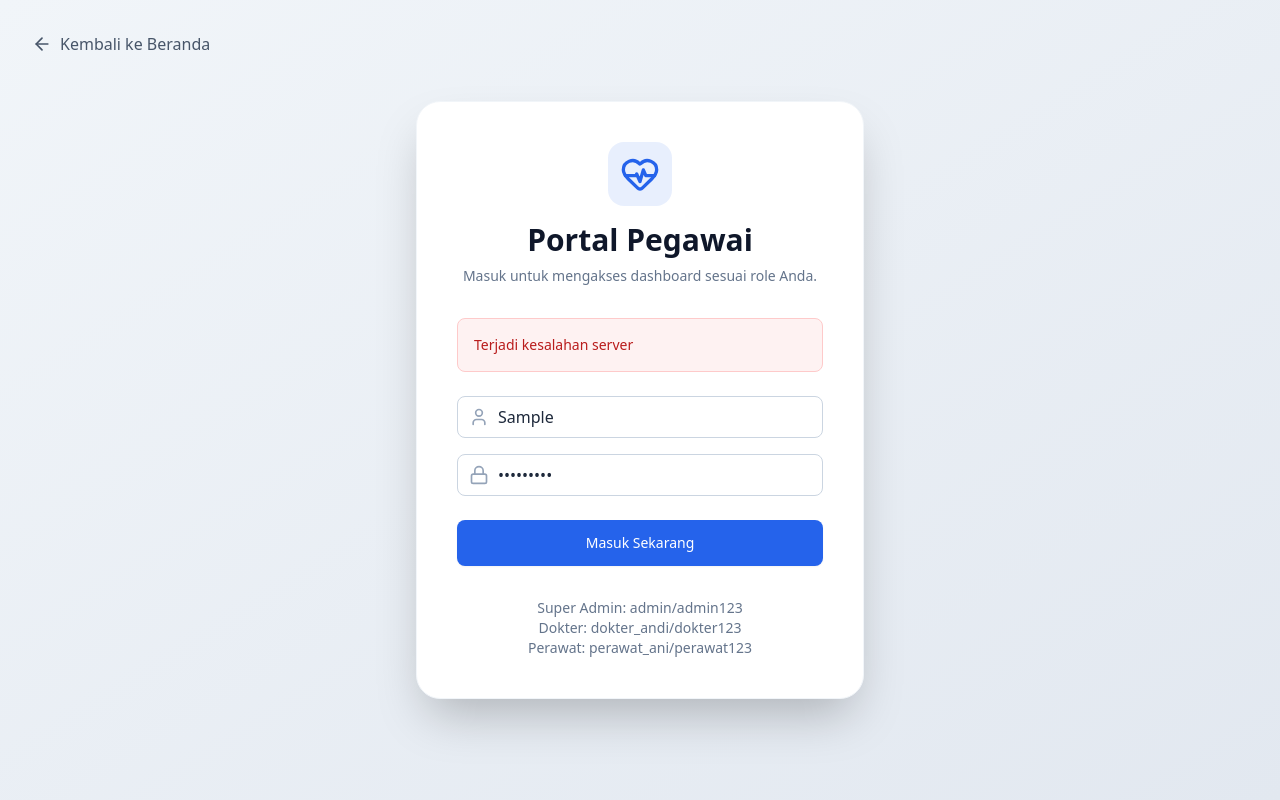
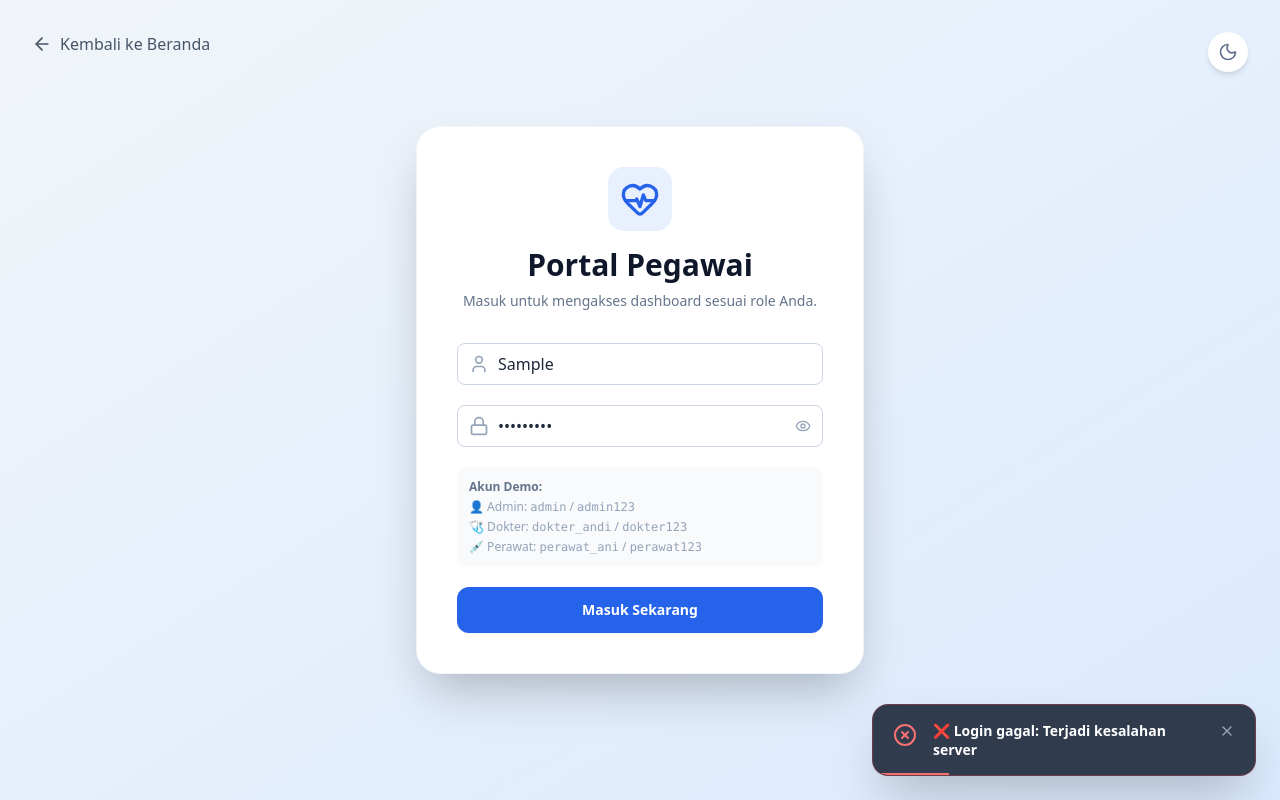
Before and after one commit to vandiehard/RumahSakit, a React app in the folder frontend/: page /login in a window 1280 px wide. Both pictures are taken after typing "Sample", "Sample123" into the empty fields and a click on the button "Masuk Sekarang". Built offline with nearby package versions, Linux system fonts and the light colour scheme; no server answers; the HTML template or start-up script is replaced by a standard one.

Commit message:
update pop up message

```diff
--- /dev/null
+++ b/frontend/src/components/Toast.jsx
@@ -0,0 +1,152 @@
+import React, { useEffect, useState } from 'react';
+import { CheckCircle, XCircle, AlertTriangle, Info, X } from 'lucide-react';
+
+const ICONS = {
+  success: <CheckCircle className="h-6 w-6 text-emerald-400" />,
+  error:   <XCircle    className="h-6 w-6 text-red-400"     />,
+  warning: <AlertTriangle className="h-6 w-6 text-amber-400" />,
+  info:    <Info       className="h-6 w-6 text-blue-400"    />,
+};
+
+const BARS = {
+  success: 'bg-emerald-400',
+  error:   'bg-red-400',
+  warning: 'bg-amber-400',
+  info:    'bg-blue-400',
+};
+
+const BORDERS = {
+  success: 'border-emerald-500/30',
+  error:   'border-red-500/30',
+  warning: 'border-amber-500/30',
+  info:    'border-blue-500/30',
+};
+
+/**
+ * Toast – standalone popup notification.
+ *
+ * Props:
+ *  message  : string   – text to display
+ *  type     : 'success' | 'error' | 'warning' | 'info'
+ *  duration : number   – ms before auto-close  (default 3500)
+ *  onClose  : () => void
+ */
+const Toast = ({ message, type = 'info', duration = 3500, onClose }) => {
+  const [visible, setVisible] = useState(false);
+  const [progress, setProgress] = useState(100);
+
+  useEffect(() => {
+    // Animate in
+    const showTimer = setTimeout(() => setVisible(true), 10);
+
+    // Progress bar countdown
+    const step = 50;
+    const decrement = (step / duration) * 100;
+    const interval = setInterval(() => {
+      setProgress(prev => {
+        const next = prev - decrement;
+        return next < 0 ? 0 : next;
+      });
+    }, step);
+
+    // Auto close
+    const closeTimer = setTimeout(() => handleClose(), duration);
+
+    return () => {
+      clearTimeout(showTimer);
+      clearTimeout(closeTimer);
+      clearInterval(interval);
+    };
+  }, []);
+
+  const handleClose = () => {
+    setVisible(false);
+    setTimeout(() => onClose?.(), 400);
+  };
+
+  return (
+    <div
+      className={`
+        relative overflow-hidden flex items-start gap-4 w-full max-w-sm
+        bg-slate-800/90 dark:bg-slate-900/95 backdrop-blur-md
+        border ${BORDERS[type]}
+        rounded-2xl shadow-2xl px-5 py-4
+        transition-all duration-400 ease-in-out
+        ${visible ? 'opacity-100 translate-x-0' : 'opacity-0 translate-x-10'}
+      `}
+    >
+      {/* Icon */}
+      <div className="mt-0.5 shrink-0">{ICONS[type]}</div>
+
+      {/* Text */}
+      <div className="flex-1 min-w-0">
+        <p className="text-sm font-semibold text-white leading-snug">{message}</p>
+      </div>
+
+      {/* Close */}
+      <button
+        onClick={handleClose}
+        className="shrink-0 text-slate-400 hover:text-white transition mt-0.5"
+      >
+        <X className="h-4 w-4" />
+      </button>
+
+      {/* Progress bar */}
+      <div
+        className={`absolute bottom-0 left-0 h-0.5 ${BARS[type]} transition-all`}
+        style={{ width: `${progress}%`, transitionDuration: '50ms' }}
+      />
+    </div>
+  );
+};
+
+/**
+ * ToastContainer – renders the queue of toasts.
+ * Place once at the root of your app.
+ *
+ * Props:
+ *  toasts  : Array<{ id, message, type, duration }>
+ *  remove  : (id) => void
+ */
+export const ToastContainer = ({ toasts, remove }) => (
+  <div className="fixed bottom-6 right-6 z-[999] flex flex-col gap-3 pointer-events-none">
+    {toasts.map(t => (
+      <div key={t.id} className="pointer-events-auto">
+        <Toast
+          message={t.message}
+          type={t.type}
+          duration={t.duration}
+          onClose={() => remove(t.id)}
+        />
+      </div>
+    ))}
+  </div>
+);
+
+/**
+ * useToast – hook to manage the toast queue.
+ *
+ * Returns { toasts, toast }
+ *   toast.success(msg), toast.error(msg), toast.warning(msg), toast.info(msg)
+ */
+export const useToast = () => {
+  const [toasts, setToasts] = useState([]);
+
+  const add = (message, type = 'info', duration = 3500) => {
+    const id = Date.now() + Math.random();
+    setToasts(prev => [...prev, { id, message, type, duration }]);
+  };
+
+  const remove = (id) => setToasts(prev => prev.filter(t => t.id !== id));
+
+  const toast = {
+    success: (msg, dur) => add(msg, 'success', dur),
+    error:   (msg, dur) => add(msg, 'error',   dur),
+    warning: (msg, dur) => add(msg, 'warning', dur),
+    info:    (msg, dur) => add(msg, 'info',    dur),
+  };
+
+  return { toasts, toast, remove };
+};
+
+export default Toast;
--- a/frontend/src/pages/AdminDashboard.jsx
+++ b/frontend/src/pages/AdminDashboard.jsx
@@ -15,10 +15,11 @@ import {
   Sun,
   Moon,
 } from "lucide-react";
+import { ToastContainer, useToast } from "../components/Toast";
 
 const AdminDashboard = () => {
   const navigate = useNavigate();
-  const [activeTab, setActiveTab] = useState("tugas"); // 'tugas', 'obat', 'ruangan', 'penyakit', 'tindakan', 'pembayaran'
+  const [activeTab, setActiveTab] = useState("tugas");
   const [user, setUser] = useState(null);
   const [isDarkMode, setIsDarkMode] = useState(() => {
     try {
@@ -31,6 +32,9 @@ const AdminDashboard = () => {
       return window.matchMedia("(prefers-color-scheme: dark)").matches;
     }
   });
+
+  // Toast
+  const { toasts, toast, remove } = useToast();
 
   // Data states
   const [pendaftaran, setPendaftaran] = useState([]);
@@ -46,8 +50,7 @@ const AdminDashboard = () => {
   // Modal States
   const [modalType, setModalType] = useState(null);
   const [modalData, setModalData] = useState({});
-  const [alertMessage, setAlertMessage] = useState("");
-  const [assignStaffModal, setAssignStaffModal] = useState(null); // { staff, role }
+  const [assignStaffModal, setAssignStaffModal] = useState(null);
 
   useEffect(() => {
     const userData = JSON.parse(localStorage.getItem("user"));
@@ -126,15 +129,14 @@ const AdminDashboard = () => {
     navigate("/login");
   };
 
-  const showAlert = (msg) => {
-    setAlertMessage(msg);
-    setModalType("alert");
+  const showAlert = (msg, type = 'info') => {
+    toast[type](msg);
   };
 
   // Assign Task Handler
   const assignTask = async (id, doctorId, nurseId, roomId, currentStatus) => {
     if (!doctorId || !nurseId)
-      return showAlert("Pilih dokter dan perawat terlebih dahulu!");
+      return showAlert("Pilih dokter dan perawat terlebih dahulu!", 'warning');
     try {
       await axios.put(
         `http://localhost:5000/api/admin/pendaftaran/${id}/assign`,
@@ -145,10 +147,10 @@ const AdminDashboard = () => {
           status: currentStatus === "Menunggu" ? "Dijadwalkan" : currentStatus,
         },
       );
-      showAlert("Tugas berhasil diberikan!");
+      showAlert("✅ Tugas berhasil diberikan!", 'success');
       fetchData();
     } catch (e) {
-      showAlert("Gagal memberikan tugas");
+      showAlert("❌ Gagal memberikan tugas", 'error');
     }
   };
 
@@ -156,10 +158,10 @@ const AdminDashboard = () => {
   const submitAssignFromStaff = async (e) => {
     e.preventDefault();
     const { staff, role, kd_pendaftaran, kd_ruangan } = assignStaffModal;
-    if (!kd_pendaftaran) return showAlert("Pilih pasien terlebih dahulu!");
+    if (!kd_pendaftaran) return showAlert("Pilih pasien terlebih dahulu!", 'warning');
 
     const pendTarget = pendaftaran.find(p => p.kd_pendaftaran === parseInt(kd_pendaftaran));
-    if (!pendTarget) return showAlert("Data pendaftaran tidak ditemukan.");
+    if (!pendTarget) return showAlert("Data pendaftaran tidak ditemukan.", 'error');
 
     const payload = {
       id_dokter: role === 'Dokter' ? staff.id_pegawai : (pendTarget.id_dokter || null),
@@ -171,10 +173,10 @@ const AdminDashboard = () => {
     try {
       await axios.put(`http://localhost:5000/api/admin/pendaftaran/${kd_pendaftaran}/assign`, payload);
       setAssignStaffModal(null);
-      showAlert(`${role} berhasil ditugaskan ke pasien!`);
+      showAlert(`✅ ${role} berhasil ditugaskan ke pasien!`, 'success');
       fetchData();
     } catch (err) {
-      showAlert("Gagal memberikan tugas.");
+      showAlert("❌ Gagal memberikan tugas.", 'error');
     }
   };
 
@@ -182,11 +184,11 @@ const AdminDashboard = () => {
     e.preventDefault();
     try {
       await axios.post(`http://localhost:5000/api/admin/${endpoint}`, payload);
-      showAlert(successMsg);
+      showAlert(`✅ ${successMsg}`, 'success');
       setModalType(null);
       fetchData();
     } catch (e) {
-      showAlert("Gagal memproses data");
+      showAlert("❌ Gagal memproses data", 'error');
     }
   };
 
@@ -196,11 +198,11 @@ const AdminDashboard = () => {
       await axios.put(`http://localhost:5000/api/admin/obat/${modalData.id}`, {
         stok: parseInt(modalData.stok),
       });
-      showAlert("Stok berhasil diperbarui!");
+      showAlert("✅ Stok berhasil diperbarui!", 'success');
       setModalType(null);
       fetchData();
     } catch (e) {
-      showAlert("Gagal memperbarui stok");
+      showAlert("❌ Gagal memperbarui stok", 'error');
     }
   };
 
@@ -211,11 +213,11 @@ const AdminDashboard = () => {
         `http://localhost:5000/api/admin/ruangan/${modalData.id}`,
         { status_ruangan: modalData.status },
       );
-      showAlert("Status ruangan berhasil diperbarui!");
+      showAlert("✅ Status ruangan berhasil diperbarui!", 'success');
       setModalType(null);
       fetchData();
     } catch (e) {
-      showAlert("Gagal memperbarui status ruangan");
+      showAlert("❌ Gagal memperbarui status ruangan", 'error');
     }
   };
 
@@ -226,11 +228,11 @@ const AdminDashboard = () => {
         `http://localhost:5000/api/admin/pembayaran/${modalData.id}`,
         { keterangan: modalData.keterangan },
       );
-      showAlert("Status pembayaran berhasil diperbarui!");
+      showAlert("✅ Status pembayaran berhasil diperbarui!", 'success');
       setModalType(null);
       fetchData();
     } catch (e) {
-      showAlert("Gagal memperbarui pembayaran");
+      showAlert("❌ Gagal memperbarui pembayaran", 'error');
     }
   };
 
@@ -825,6 +827,9 @@ const AdminDashboard = () => {
         )}
       </div>
 
+      {/* Toast Notifications */}
+      <ToastContainer toasts={toasts} remove={remove} />
+
       {/* Modals */}
       {modalType && (
         <div className="fixed inset-0 bg-black/50 backdrop-blur-sm flex items-center justify-center z-50 animate-fade-in-up">
@@ -835,23 +840,6 @@ const AdminDashboard = () => {
             >
               <X className="h-6 w-6" />
             </button>
-
-            {modalType === "alert" && (
-              <div className="text-center">
-                <h3 className="text-xl font-bold text-slate-800 dark:text-white mb-4">
-                  Informasi
-                </h3>
-                <p className="text-slate-600 dark:text-slate-300 mb-6">
-                  {alertMessage}
-                </p>
-                <button
-                  onClick={() => setModalType(null)}
-                  className="btn-primary w-full"
-                >
-                  Tutup
-                </button>
-              </div>
-            )}
 
             {modalType === "tambah_obat" && (
               <form
--- a/frontend/src/pages/Login.jsx
+++ b/frontend/src/pages/Login.jsx
@@ -1,60 +1,107 @@
-import React, { useState } from 'react';
+import React, { useState, useEffect } from 'react';
 import { useNavigate, Link } from 'react-router-dom';
 import axios from 'axios';
-import { Lock, User, ArrowLeft, HeartPulse } from 'lucide-react';
+import { Lock, User, ArrowLeft, HeartPulse, Sun, Moon, Eye, EyeOff } from 'lucide-react';
+import { ToastContainer, useToast } from '../components/Toast';
 
 const Login = () => {
   const [username, setUsername] = useState('');
   const [password, setPassword] = useState('');
-  const [error, setError] = useState('');
+  const [showPassword, setShowPassword] = useState(false);
   const [loading, setLoading] = useState(false);
   const navigate = useNavigate();
+  const { toasts, toast, remove } = useToast();
+
+  // Sync dark mode state from localStorage (set by LandingPage)
+  const [isDarkMode, setIsDarkMode] = useState(() => {
+    try {
+      const theme = localStorage.getItem('theme');
+      return theme === 'dark' || (!theme && window.matchMedia('(prefers-color-scheme: dark)').matches);
+    } catch (e) {
+      return window.matchMedia('(prefers-color-scheme: dark)').matches;
+    }
+  });
+
+  // Apply theme class on mount
+  useEffect(() => {
+    if (isDarkMode) {
+      document.documentElement.classList.add('dark');
+    } else {
+      document.documentElement.classList.remove('dark');
+    }
+  }, [isDarkMode]);
+
+  const toggleTheme = () => {
+    const willBeDark = !document.documentElement.classList.contains('dark');
+    if (willBeDark) {
+      document.documentElement.classList.add('dark');
+      setIsDarkMode(true);
+      try { localStorage.setItem('theme', 'dark'); } catch (e) {}
+    } else {
+      document.documentElement.classList.remove('dark');
+      setIsDarkMode(false);
+      try { localStorage.setItem('theme', 'light'); } catch (e) {}
+    }
+  };
 
   const handleLogin = async (e) => {
     e.preventDefault();
     setLoading(true);
-    setError('');
 
     try {
       const response = await axios.post('http://localhost:5000/api/login', { username, password });
       if (response.data.success) {
         const user = response.data.user;
         localStorage.setItem('user', JSON.stringify(user));
-
+        toast.success(`Selamat datang, ${user.nama}! 🎉`);
+        setTimeout(() => {
           if (user.jabatan === 'Admin') navigate('/admin');
           else if (user.jabatan === 'Dokter') navigate('/dokter');
           else if (user.jabatan === 'Perawat') navigate('/perawat');
+        }, 800);
       }
     } catch (err) {
-      setError(err.response?.data?.message || 'Terjadi kesalahan server');
+      const msg = err.response?.data?.message || 'Terjadi kesalahan server';
+      toast.error(`❌ Login gagal: ${msg}`);
     } finally {
       setLoading(false);
     }
   };
 
   return (
-    <div className="min-h-screen flex items-center justify-center bg-gradient-to-br from-slate-100 to-slate-200 py-12 px-4 sm:px-6 lg:px-8 relative">
-      <Link to="/" className="absolute top-8 left-8 flex items-center text-slate-600 hover:text-primary transition font-medium">
+    <div className="min-h-screen flex items-center justify-center bg-gradient-to-br from-slate-100 to-blue-100 dark:from-slate-900 dark:to-slate-800 py-12 px-4 sm:px-6 lg:px-8 relative transition-colors duration-300">
+
+      {/* Top-left: back link */}
+      <Link to="/" className="absolute top-8 left-8 flex items-center text-slate-600 dark:text-slate-300 hover:text-primary dark:hover:text-blue-400 transition font-medium">
         <ArrowLeft className="h-5 w-5 mr-2" /> Kembali ke Beranda
       </Link>
 
-      <div className="max-w-md w-full space-y-8 bg-white p-10 rounded-3xl shadow-2xl border border-slate-100">
+      {/* Top-right: theme toggle */}
+      <button
+        onClick={toggleTheme}
+        className="absolute top-8 right-8 p-2.5 rounded-full bg-white dark:bg-slate-700 shadow-md text-slate-600 dark:text-slate-300 hover:bg-slate-100 dark:hover:bg-slate-600 transition"
+        title={isDarkMode ? 'Aktifkan Tema Terang' : 'Aktifkan Tema Gelap'}
+      >
+        {isDarkMode ? <Sun className="h-5 w-5 text-amber-400" /> : <Moon className="h-5 w-5 text-slate-500" />}
+      </button>
+
+      {/* Card */}
+      <div className="max-w-md w-full space-y-8 bg-white dark:bg-slate-800 p-10 rounded-3xl shadow-2xl border border-slate-100 dark:border-slate-700 transition-colors duration-300">
+
+        {/* Logo + Title */}
         <div className="text-center">
-          <div className="mx-auto h-16 w-16 bg-primary/10 rounded-2xl flex items-center justify-center mb-4">
-            <HeartPulse className="h-10 w-10 text-primary" />
+          <div className="mx-auto h-16 w-16 bg-primary/10 dark:bg-blue-900/30 rounded-2xl flex items-center justify-center mb-4">
+            <HeartPulse className="h-10 w-10 text-primary dark:text-blue-400" />
           </div>
-          <h2 className="text-3xl font-extrabold text-slate-900">Portal Pegawai</h2>
-          <p className="mt-2 text-sm text-slate-500">
+          <h2 className="text-3xl font-extrabold text-slate-900 dark:text-white">Portal Pegawai</h2>
+          <p className="mt-2 text-sm text-slate-500 dark:text-slate-400">
             Masuk untuk mengakses dashboard sesuai role Anda.
           </p>
         </div>
-        <form className="mt-8 space-y-6" onSubmit={handleLogin}>
-          {error && (
-            <div className="bg-red-50 text-red-700 p-4 rounded-lg text-sm border border-red-200">
-              {error}
-            </div>
-          )}
-          <div className="space-y-4">
+
+        {/* Form */}
+        <form className="mt-8 space-y-5" onSubmit={handleLogin}>
+          {/* Username */}
           <div className="relative">
             <div className="absolute inset-y-0 left-0 pl-3 flex items-center pointer-events-none">
               <User className="h-5 w-5 text-slate-400" />
@@ -64,12 +111,14 @@ const Login = () => {
               name="username"
               type="text"
               required
-                className="input-field pl-10"
+              className="input-field pl-10 dark:bg-slate-700 dark:border-slate-600 dark:text-white dark:placeholder-slate-400"
               placeholder="Username (contoh: admin / dokter_andi)"
               value={username}
               onChange={(e) => setUsername(e.target.value)}
             />
           </div>
+
+          {/* Password */}
           <div className="relative">
             <div className="absolute inset-y-0 left-0 pl-3 flex items-center pointer-events-none">
               <Lock className="h-5 w-5 text-slate-400" />
@@ -77,32 +126,51 @@ const Login = () => {
             <input
               id="password"
               name="password"
-                type="password"
+              type={showPassword ? 'text' : 'password'}
               required
-                className="input-field pl-10"
+              className="input-field pl-10 pr-10 dark:bg-slate-700 dark:border-slate-600 dark:text-white dark:placeholder-slate-400"
               placeholder="Password"
               value={password}
               onChange={(e) => setPassword(e.target.value)}
             />
-            </div>
+            <button
+              type="button"
+              onClick={() => setShowPassword(v => !v)}
+              className="absolute inset-y-0 right-0 pr-3 flex items-center text-slate-400 hover:text-slate-600 dark:hover:text-slate-200 transition"
+            >
+              {showPassword ? <EyeOff className="h-4 w-4" /> : <Eye className="h-4 w-4" />}
+            </button>
           </div>
 
-          <div>
+          {/* Hint accounts */}
+          <div className="text-xs text-slate-400 dark:text-slate-500 bg-slate-50 dark:bg-slate-700/50 rounded-lg p-3 space-y-1">
+            <p className="font-semibold text-slate-500 dark:text-slate-400 mb-1">Akun Demo:</p>
+            <p>👤 Admin: <span className="font-mono">admin</span> / <span className="font-mono">admin123</span></p>
+            <p>🩺 Dokter: <span className="font-mono">dokter_andi</span> / <span className="font-mono">dokter123</span></p>
+            <p>💉 Perawat: <span className="font-mono">perawat_ani</span> / <span className="font-mono">perawat123</span></p>
+          </div>
+
+          {/* Submit */}
           <button
             type="submit"
             disabled={loading}
-              className="w-full flex justify-center py-3 px-4 border border-transparent rounded-lg shadow-sm text-sm font-medium text-white bg-primary hover:bg-secondary focus:outline-none focus:ring-2 focus:ring-offset-2 focus:ring-primary transition"
+            className="w-full flex justify-center items-center gap-2 py-3 px-4 border border-transparent rounded-xl shadow-sm text-sm font-semibold text-white bg-primary hover:bg-secondary focus:outline-none focus:ring-2 focus:ring-offset-2 focus:ring-primary transition disabled:opacity-60 disabled:cursor-not-allowed"
           >
-              {loading ? 'Memproses...' : 'Masuk Sekarang'}
+            {loading ? (
+              <>
+                <svg className="animate-spin h-4 w-4" fill="none" viewBox="0 0 24 24">
+                  <circle className="opacity-25" cx="12" cy="12" r="10" stroke="currentColor" strokeWidth="4" />
+                  <path className="opacity-75" fill="currentColor" d="M4 12a8 8 0 018-8v8z" />
+                </svg>
+                Memproses...
+              </>
+            ) : 'Masuk Sekarang'}
           </button>
+        </form>
       </div>
-        </form>
-        <div className="mt-4 text-center text-sm text-slate-500">
-          Super Admin: admin/admin123<br/>
-          Dokter: dokter_andi/dokter123<br/>
-          Perawat: perawat_ani/perawat123
-        </div>
-      </div>
+
+      {/* Toast */}
+      <ToastContainer toasts={toasts} remove={remove} />
     </div>
   );
 };
```
Lines whose indentation alone changed are shown as unchanged.
